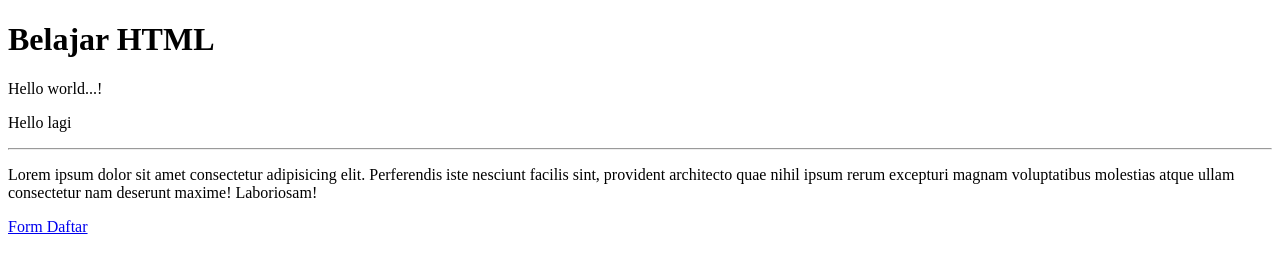
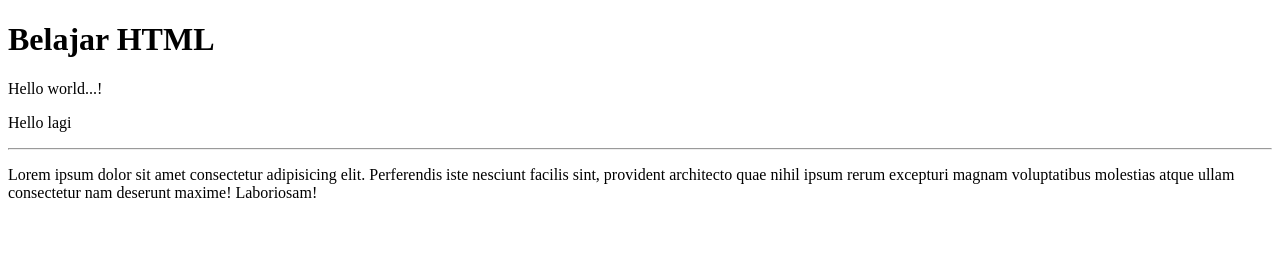
Before and after one commit to harymahayana07/web-dasar-2021, a plain HTML site: page index.html in a window 1280 px wide. Drawn offline with Linux system fonts and the light colour scheme.

Commit message:
coba update index

```diff
--- a/index.html
+++ b/index.html
@@ -9,6 +9,6 @@
         <p>Hello lagi</p>
         <hr>
         <p>Lorem ipsum dolor sit amet consectetur adipisicing elit. Perferendis iste nesciunt facilis sint, provident architecto quae nihil ipsum rerum excepturi magnam voluptatibus molestias atque ullam consectetur nam deserunt maxime! Laboriosam!</p>
-        <a href="./form.html" class="btn-light btn-lg">Form Daftar</a>
+
     </body>
 </html>
```
